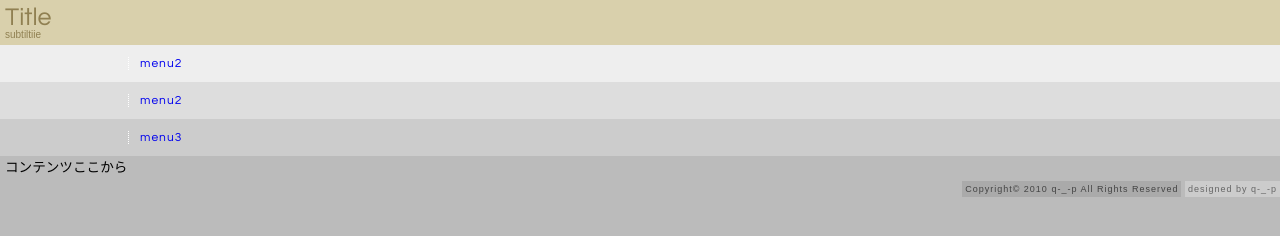
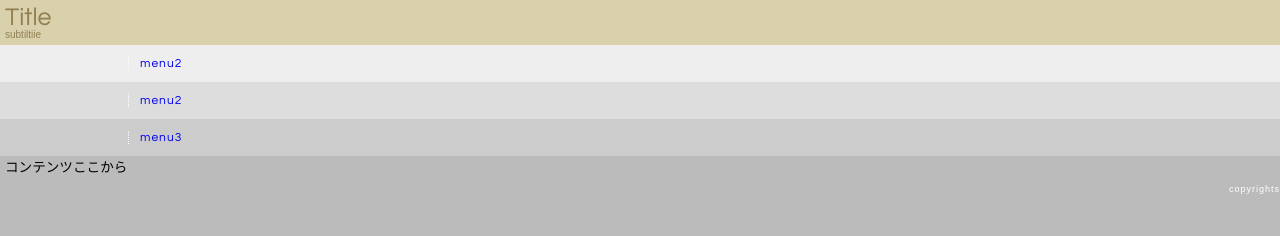
Before and after one commit to mo-ro-to/html_temp, a plain HTML site: page index.html in a window 1280 px wide. Drawn offline with nearby package versions, Linux system fonts and the light colour scheme.

Commit message:
コミットテストテンプレート

```diff
--- a/index.html
+++ b/index.html
@@ -53,9 +53,6 @@
 <div id="contents">
 <div>コンテンツここから</div>
 </div>
-<footer>
-<small id="copy">Copyright&copy; 2010 q-_-p All Rights Reserved</small>
-<small id="credit">designed by q-_-p</small>
-</footer>
+<footer>copyrights</footer>
 </body>
 </html>
```
